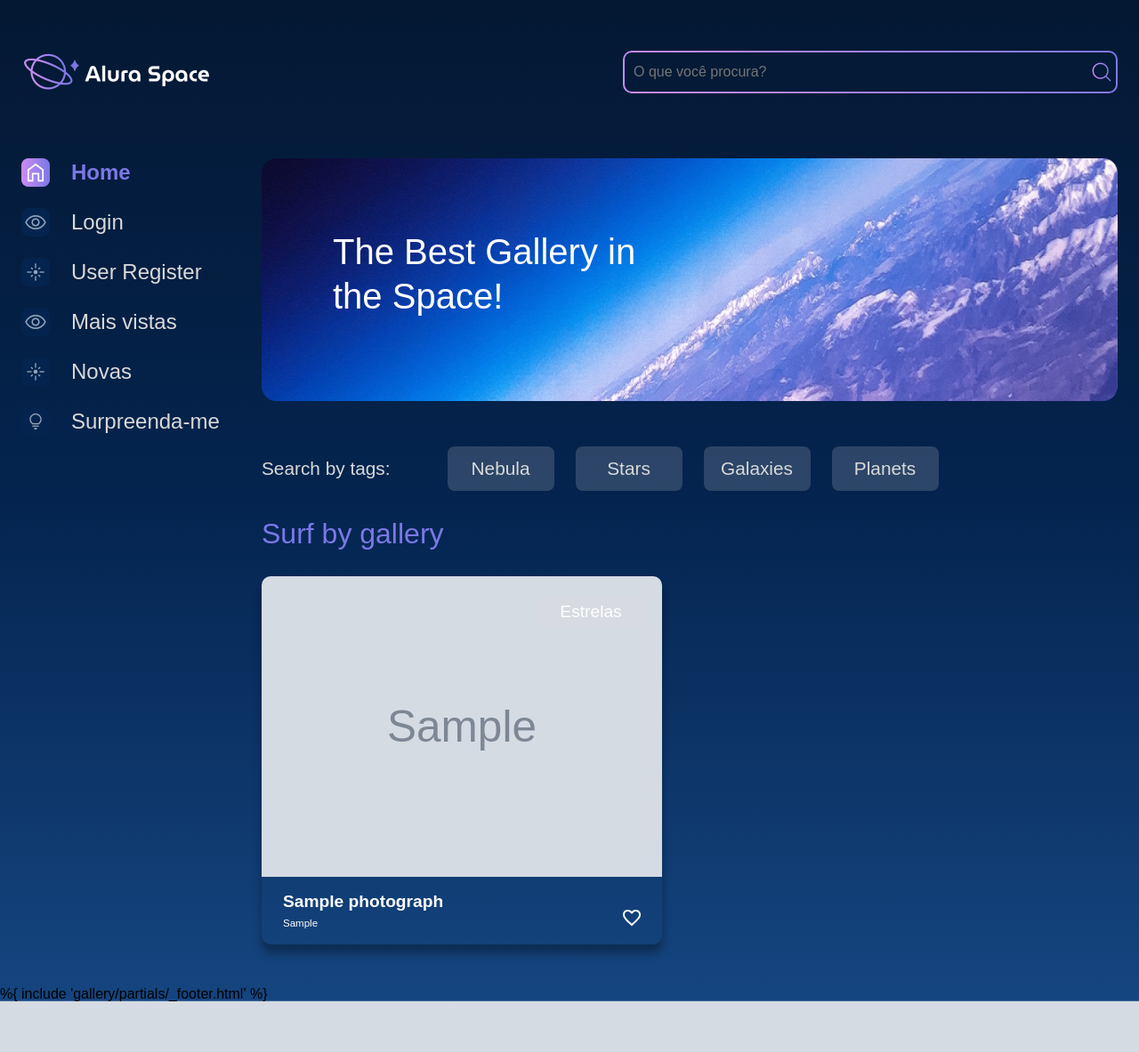
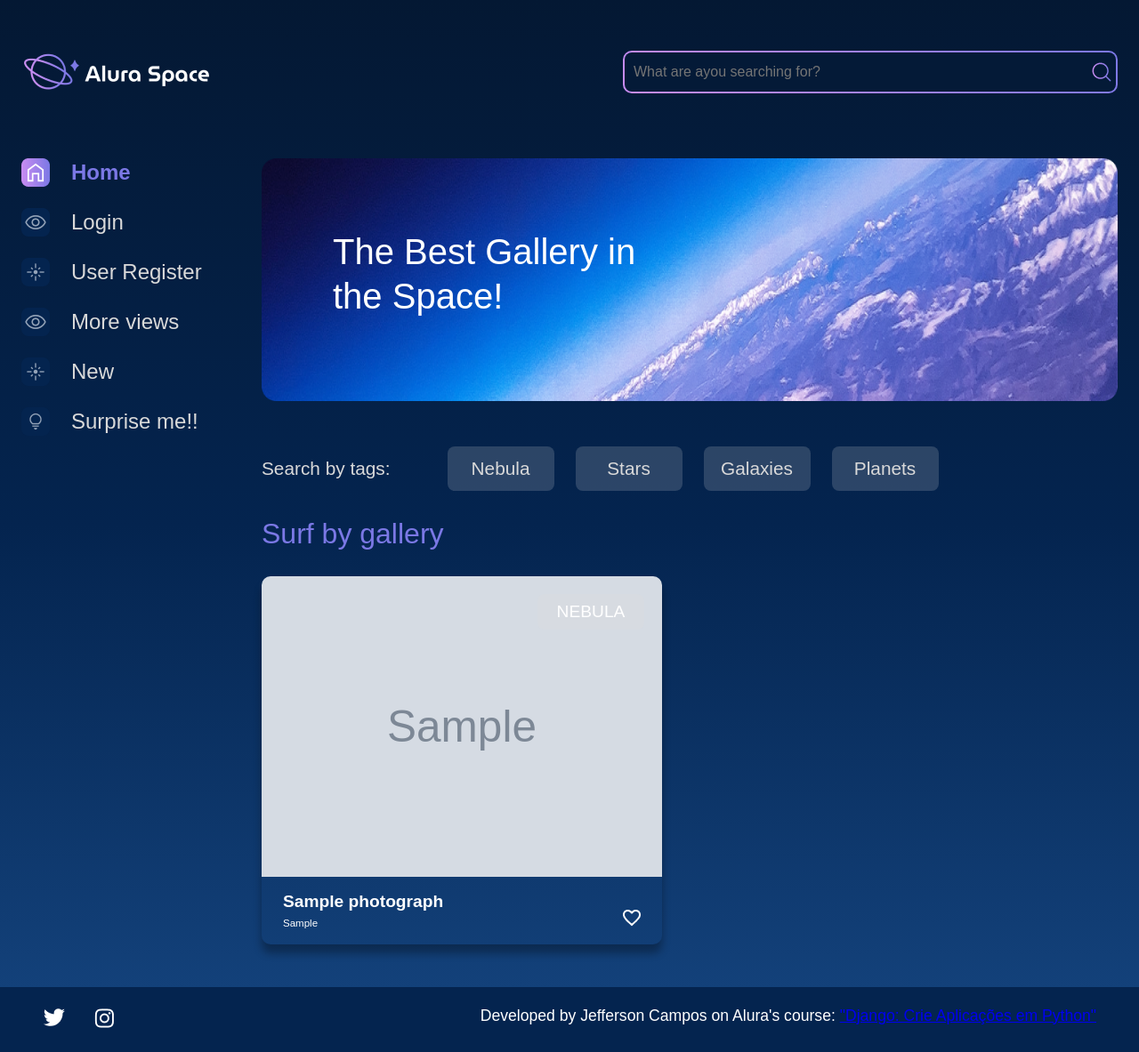
Before and after one commit to foguinhoperuca/alura-space, a Django app: page / in a window 1280 px wide. Shown: the whole page at 89% size. Before the commit the page ends 1126 px from the top, so only its background shows below. Run offline with Django 4.2, Linux system fonts and the light colour scheme; tables that the repository leaves empty hold one stand-in row (values such as "Sample post"); grey boxes marked "Sample" are stand-in pictures.

Commit message:
feat: Django: Persistência de Dados e Admin.
Until class 04.

```diff
--- a/gallery/admin.py
+++ b/gallery/admin.py
@@ -4,8 +4,10 @@ from gallery.models import Photograph
 
 
 class PhotographModelAdmin(admin.ModelAdmin):
-    list_display = ('name', 'legend',)
+    list_display = ('name', 'legend', 'published',)
     list_display_links = ('name', 'legend',)
+    list_filter = ('category',)
+    list_editable = ('published',)
     search_fields = ('name',)
     list_per_page = 100
     ordering = ('name',)
--- a/gallery/models.py
+++ b/gallery/models.py
@@ -1,11 +1,25 @@
+from datetime import datetime
+from typing import List, Tuple
+
 from django.db import models
+
+
+CATEGORY_OPTIONS: List[Tuple[str, str]] = [
+    ("NEBULA", "nebula"),
+    ("STAR", "star"),
+    ("GALLAXY", "gallaxy"),
+    ("PLANET", "planet"),
+]
 
 
 class Photograph(models.Model):
     name = models.CharField(max_length=128, null=False, blank=False)
     legend = models.CharField(max_length=512, null=False, blank=False)
     description = models.TextField(null=False, blank=False)
-    photo = models.CharField(max_length=128, null=False, blank=False)
+    photo = models.ImageField(upload_to='photos/%Y/%m/%d/', blank=True)
+    category = models.CharField(max_length=128, null=False, blank=False, choices=CATEGORY_OPTIONS, default="")
+    published = models.BooleanField(default=False)
+    photo_date = models.DateTimeField(default=datetime.now, blank=False)
 
     def __str__(self):
         return f"Photograph: [name={self.name}]"
--- a/gallery/views.py
+++ b/gallery/views.py
@@ -5,7 +5,7 @@ from gallery.models import Photograph
 
 
 def index(request):
-    data_models = Photograph.objects.all()
+    data_models = Photograph.objects.filter(published=True).order_by('-photo_date')
 
     return render(request, 'gallery/index.html', {"cards": data_models})
 
--- a/requirements.txt
+++ b/requirements.txt
@@ -6,6 +6,7 @@ pytest-cov
 psycopg2
 psycopg2-binary
 pylint-django
+Pillow
 
 asgiref
 sqlparse
--- a/setup/settings.py
+++ b/setup/settings.py
@@ -126,6 +126,9 @@ STATICFILES_DIRS = [
 ]
 STATIC_ROOT = os.path.join(BASE_DIR, 'static')
 
+MEDIA_ROOT = os.path.join(BASE_DIR, 'media')
+MEDIA_URL = '/media/'
+
 # Default primary key field type
 # https://docs.djangoproject.com/en/4.1/ref/settings/#default-auto-field
 
--- a/templates/gallery/base.html
+++ b/templates/gallery/base.html
@@ -14,6 +14,6 @@
     <body>
         {% include 'gallery/partials/_menu.html' %}
         {% block content %}{% endblock %}
-        %{ include 'gallery/partials/_footer.html' %}
+        {% include 'gallery/partials/_footer.html' %}
     </body>
 </html>
--- a/templates/gallery/image.html
+++ b/templates/gallery/image.html
@@ -7,9 +7,9 @@
                     <img class="imagem__imagem" src="{% static '/assets/imagens/galeria/' %}{{photo.photo}}">
                     <div class="imagem__info">
                         <div class="imagem__texto">
-                            <p class="imagem__titulo">“Penhascos Cósmicos” na Nebulosa Carina</p>
-                            <p class="imagem__descricao">{{photo.description}}</p>
-                            <p class="imagem__texto">O que se parece muito com montanhas escarpadas em uma noite enluarada é na verdade a borda de uma região jovem e próxima de formação de estrelas NGC 3324 na Nebulosa Carina. Capturada em luz infravermelha pela Near-Infrared Camera ( NIRCam ) no Telescópio Espacial James Webb da NASA, esta imagem revela áreas anteriormente obscurecidas do nascimento de estrelas.</p>
+                            <p class="imagem__titulo">{{ photo.name }}</p>
+                            <p class="imagem__descricao">{{photo.legend}}</p>
+                            <p class="imagem__texto">{{photo.description}}</p>
                         </div>
                     </div>
                 </div>
--- a/templates/gallery/index.html
+++ b/templates/gallery/index.html
@@ -22,10 +22,14 @@
                             {% if cards %}
                             {% for info in cards %}
                             <li class="card">
-                                <a href="{% url 'image' infor.id %}">
-                                    <img class="card__imagem" src="{% static '/assets/imagens/galeria/carina-nebula.png' %}{{info.photo}}" alt="photo">
+                                <a href="{% url 'image' info.id %}">
+                                    {% if info.photo == "" or info.photo == null %}
+                                    <img class="card__imagem" src="{% static '/assets/imagens/galeria/not-found.png' %}" alt="photo">
+                                    {% else %}
+                                    <img class="card__imagem" src="{{ info.photo.url }}" alt="photo">
+                                    {% endif %}
                                 </a>
-                                <span class="card__tag">Estrelas</span>
+                                <span class="card__tag">{{ info.category }}</span>
                                 <div class="card__info">
                                 <p class="card__titulo">{{ info.name }}</p>
                                     <div class="card__texto">
--- a/templates/gallery/partials/_footer.html
+++ b/templates/gallery/partials/_footer.html
@@ -8,5 +8,5 @@
             <img src="{% static '/assets/ícones/1x/instagram.png' %}" alt="ícone instagram">
         </a>
     </div>
-    <p class="rodape__texto">Desenvolvido por Alura</p>
+    <p class="rodape__texto">Developed by Jefferson Campos on Alura's course: <a href="https://cursos.alura.com.br/formacao-django">"Django: Crie Aplicações em Python"</a></p>
 </footer>
--- a/templates/gallery/partials/_menu.html
+++ b/templates/gallery/partials/_menu.html
@@ -4,7 +4,7 @@
             <img src="{% static '/assets/logo/Logo(2).png' %}" alt="Logo da Alura Space" />
             <div class="cabecalho__busca">
                 <div class="busca__fundo">
-                    <input class="busca__input" type="text" placeholder="O que você procura?">
+                    <input class="busca__input" type="text" placeholder="What are ayou searching for?">
                     <img class="busca__icone" src="{% static '/assets/ícones/1x/search.png' %}" alt="ícone de search">
                 </div>
             </div>
@@ -13,10 +13,10 @@
             <section class="menu-lateral">
                 <nav class="menu-lateral__navegacao">
                     <a href="{% url 'index' %}"><img src="{% static '/assets/ícones/1x/Home - ativo.png' %}"> Home</a>
-                    <a href="Login"><img src="{% static '/assets/ícones/1x/Mais vistas - inativo.png' %}"> Login</a>
+                    <a href="login"><img src="{% static '/assets/ícones/1x/Mais vistas - inativo.png' %}"> Login</a>
                     <a href="register"><img src="{% static '/assets/ícones/1x/Novas - inativo.png' %}"> User Register</a>
-                    <a href="#"><img src="{% static '/assets/ícones/1x/Mais vistas - inativo.png' %}"> Mais vistas</a>
-                    <a href="#"><img src="{% static '/assets/ícones/1x/Novas - inativo.png' %}"> Novas</a>
-                    <a href="#"><img src="{% static '/assets/ícones/1x/Surpreenda-me - inativo.png' %}"> Surpreenda-me</a>
+                    <a href="#"><img src="{% static '/assets/ícones/1x/Mais vistas - inativo.png' %}"> More views</a>
+                    <a href="#"><img src="{% static '/assets/ícones/1x/Novas - inativo.png' %}"> New</a>
+                    <a href="#"><img src="{% static '/assets/ícones/1x/Surpreenda-me - inativo.png' %}"> Surprise me!!</a>
                 </nav>
             </section>
```
Also changed, not shown: gallery/migrations/0002_photograph_category.py (added), gallery/migrations/0003_photograph_published_alter_photograph_category.py (added), gallery/migrations/0004_photograph_photo_date.py (added), gallery/migrations/0005_alter_photograph_photo.py (added), 1 other file.
